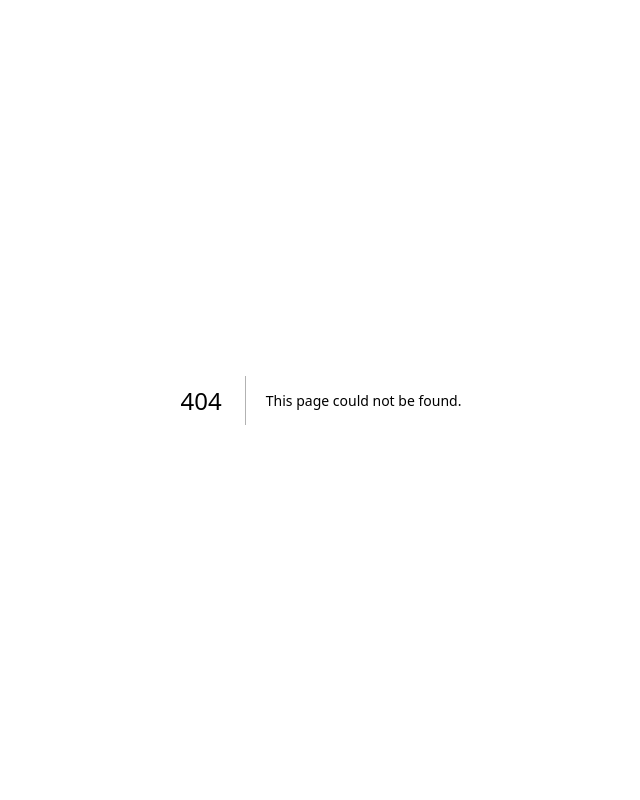
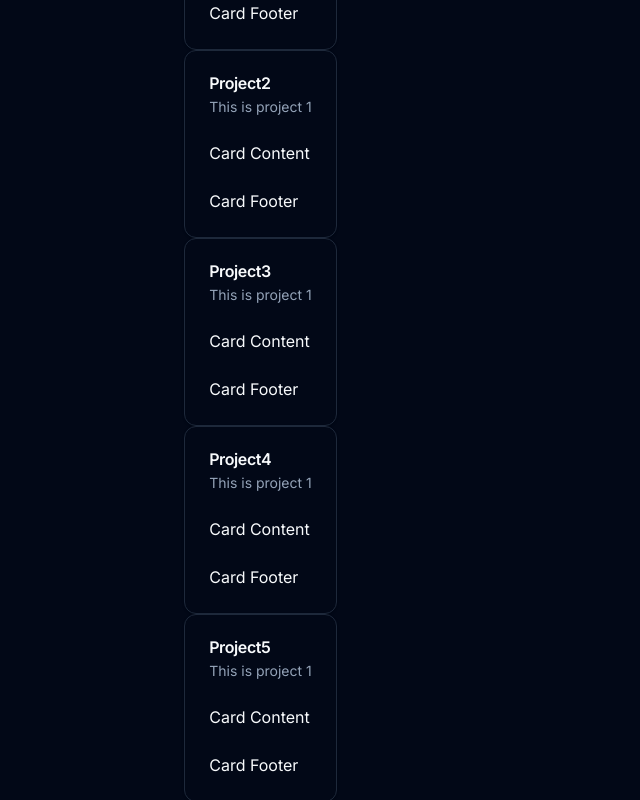
Before and after one commit to Deepika-kar/my-app, a Next.js app: page /projects in a window 1280 px wide. Before the commit this address had no page. Shown: the top 800 px of the page, without its empty margins (319-959 px from the left). Built offline with nearby package versions, Linux system fonts and the light colour scheme.

Commit message:
Project Cards

```diff
--- a/app/page.js
+++ b/app/page.js
@@ -31,16 +31,16 @@ function page() {
           <CardHeader>
             <CardTitle>Account</CardTitle>
             <CardDescription>
-              Make changes to your account here. Click save when you're done.
+              Login as a Researcher.
             </CardDescription>
           </CardHeader>
           <CardContent className="space-y-2">
             <div className="space-y-1">
-              <Label htmlFor="name">Name</Label>
+              <Label htmlFor="name">UserName</Label>
               <Input id="name" defaultValue="Pedro Duarte" />
             </div>
             <div className="space-y-1">
-              <Label htmlFor="username">Username</Label>
+              <Label htmlFor="username">Password</Label>
               <Input id="username" defaultValue="@peduarte" />
             </div>
           </CardContent>
@@ -52,23 +52,23 @@ function page() {
       <TabsContent value="password">
         <Card>
           <CardHeader>
-            <CardTitle>Password</CardTitle>
+            <CardTitle>Account</CardTitle>
             <CardDescription>
-              Change your password here. After saving, you'll be logged out.
+              Login as a Patient.
             </CardDescription>
           </CardHeader>
           <CardContent className="space-y-2">
             <div className="space-y-1">
-              <Label htmlFor="current">Current password</Label>
+              <Label htmlFor="current">UserName</Label>
               <Input id="current" type="password" />
             </div>
             <div className="space-y-1">
-              <Label htmlFor="new">New password</Label>
+              <Label htmlFor="new"> password</Label>
               <Input id="new" type="password" />
             </div>
           </CardContent>
           <CardFooter>
-            <Button>Save password</Button>
+            <Button>Login</Button>
           </CardFooter>
         </Card>
       </TabsContent>
--- /dev/null
+++ b/app/projects/ProjectCard.jsx
@@ -0,0 +1,30 @@
+import React from 'react'
+import {
+  Card,
+  CardContent,
+  CardDescription,
+  CardFooter,
+  CardHeader,
+  CardTitle,
+} from "@/components/ui/card"
+
+
+const ProjectCard = ({title,description}) => {
+  return (
+    <Card>
+  <CardHeader>
+    <CardTitle>{title}</CardTitle>
+    <CardDescription>{description}</CardDescription>
+  </CardHeader>
+  <CardContent>
+    <p>Card Content</p>
+  </CardContent>
+  <CardFooter>
+    <p>Card Footer</p>
+  </CardFooter>
+</Card>
+
+  )
+}
+
+export default ProjectCard
--- /dev/null
+++ b/app/projects/page.js
@@ -0,0 +1,28 @@
+import { Input } from "@/components/ui/input"
+import ProjectCard from "./ProjectCard"
+const PROJECTS = [
+  {title: "Project1", description: "This is project 1"},
+  {title: "Project2", description: "This is project 1"},
+  {title: "Project3", description: "This is project 1"},
+  {title: "Project4", description: "This is project 1"},
+  {title: "Project5", description: "This is project 1"},
+  {title: "Project6", description: "This is project 1"},
+]
+const Projects = () => {
+  return (
+    <div className='h-screen max-w-96 m-auto p-10 flex justify-center items-center' >
+       <div className="flex flex-col items-center justify-center h-full">
+       <h1>Projects</h1>
+       <Input type="text" placeholder="Search" />
+       <div className="flex flex-row flex-wrap w-[90%]">
+        {PROJECTS.map((project) =>{
+        return <ProjectCard title = {project.title} description={project.description}/>
+       })}
+       </div>
+
+        </div>
+    </div>
+  )
+}
+
+export default Projects
```
